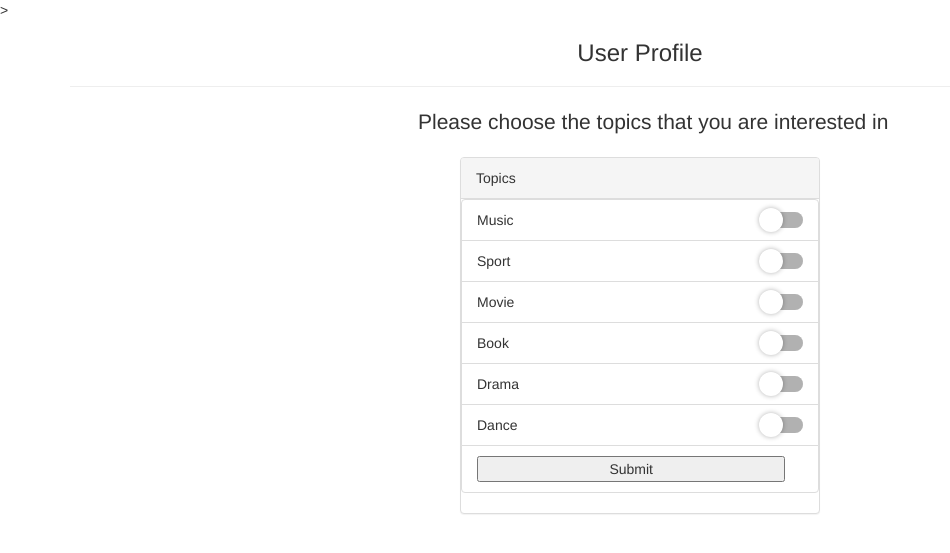
After one commit to YuzhouPeng/CS7IS5-Adaptive-Application, a Django app: page /dashboard/ in a window 1280 px wide. The commit adds this page. Shown: the top 553 px of the page, without its empty margins (0-950 px from the left). Run offline with Django 3.2, Linux system fonts and the light colour scheme; some libraries are stand-ins or nearby versions.

Commit message:
User profile page Add one more feature(interest) in User model

```diff
--- a/AdaptiveApplication/urls.py
+++ b/AdaptiveApplication/urls.py
@@ -26,4 +26,6 @@ urlpatterns = [
     path('index/', adaptive_dashboard_views.index, name='index'),
     path('monitor/', adaptive_dashboard_views.monitor, name='monitor'),
     path('logout/', adaptive_dashboard_views.logout, name='logout'),
+    path('dashboard/', adaptive_dashboard_views.dashboard, name='dashboard'),
+
 ]
--- a/adaptive_dashboard/form.py
+++ b/adaptive_dashboard/form.py
@@ -15,3 +15,6 @@ class RegisterForm(forms.Form):
     password2 = forms.CharField(label="confirmpassword", max_length=128, widget=forms.TextInput(attrs={'class': 'form-control'}))
     email = forms.EmailField(label="emailaddress", widget=forms.TextInput(attrs={'class': 'form-control'}))
     sex = forms.ChoiceField(label='gender', choices=gender)
+
+# class Dashboard(forms.Form):
+#     topics = forms.getlist('checks')
--- /dev/null
+++ b/adaptive_dashboard/static/css/dashboard.css
@@ -0,0 +1,53 @@
+.material-switch > input[type="checkbox"] {
+    display: none;
+}
+
+.material-switch > label {
+    cursor: pointer;
+    height: 0px;
+    position: relative;
+    width: 40px;
+}
+
+.material-switch > label::before {
+    background: rgb(0, 0, 0);
+    box-shadow: inset 0px 0px 10px rgba(0, 0, 0, 0.5);
+    border-radius: 8px;
+    content: '';
+    height: 16px;
+    margin-top: -8px;
+    position:absolute;
+    opacity: 0.3;
+    transition: all 0.4s ease-in-out;
+    width: 40px;
+}
+.material-switch > label::after {
+    background: rgb(255, 255, 255);
+    border-radius: 16px;
+    box-shadow: 0px 0px 5px rgba(0, 0, 0, 0.3);
+    content: '';
+    height: 24px;
+    left: -4px;
+    margin-top: -8px;
+    position: absolute;
+    top: -4px;
+    transition: all 0.3s ease-in-out;
+    width: 24px;
+}
+.material-switch > input[type="checkbox"]:checked + label::before {
+    background: inherit;
+    opacity: 0.5;
+}
+.material-switch > input[type="checkbox"]:checked + label::after {
+    background: inherit;
+    left: 20px;
+}
+
+.lead{
+    padding-left:30%;
+}
+#Submit{
+    padding-left:40%;
+    padding-right:40%;
+
+}
--- a/adaptive_dashboard/templates/contact.html
+++ b/adaptive_dashboard/templates/contact.html
@@ -5,6 +5,6 @@
     <title>Title</title>
 </head>
 <body>
-contact
+<h1>Page 1</h1>
 </body>
 </html>
--- /dev/null
+++ b/adaptive_dashboard/templates/dashboard.html
@@ -0,0 +1,112 @@
+{% load static %}
+<!doctype html>
+<html lang="en">
+<head>
+<!-- Latest compiled and minified CSS -->
+    <link href="{% static "css/dashboard.css" %}" rel="stylesheet">
+    <link href="//maxcdn.bootstrapcdn.com/bootstrap/3.3.0/css/bootstrap.min.css" rel="stylesheet" id="bootstrap-css">
+    <script src="http://code.jquery.com/jquery-1.11.1.min.js"></script>
+    <script src="http://ajax.googleapis.com/ajax/libs/jquery/1.8.0/jquery.min.js"></script>>
+
+</head>
+
+<body>
+<div class="container">
+    <h3 class="text-center">User Profile</h3>
+    <hr>
+    <div class="col-xs-12">
+        <p class="lead">Please choose the topics that you are interested in</p>
+    </div>
+</div>
+
+<div class="container">
+    <div class="row">
+        <div class="col-xs-12 col-sm-6 col-md-4 col-sm-offset-3 col-md-offset-4">
+            <div class="panel panel-default">
+                <!-- Default panel contents -->
+                <div class="panel-heading">Topics</div>
+                <form action="/dashboard/" method="post" >
+                    {% csrf_token %}
+                    <!-- List group -->
+                    <ul class="list-group">
+                        <li class="list-group-item">
+                            Music
+                            <div class="material-switch pull-right">
+                                <input id="someSwitchOptionDefault" name="someSwitchOption001" type="checkbox" value="Music"/>
+                                <label for="someSwitchOptionDefault" class="label-default"></label>
+                            </div>
+                        </li>
+                        <li class="list-group-item">
+                            Sport
+                            <div class="material-switch pull-right">
+                                <input id="someSwitchOptionPrimary" name="someSwitchOption001" type="checkbox" value="Sport"/>
+                                <label for="someSwitchOptionPrimary" class="label-primary"></label>
+                            </div>
+                        </li>
+                        <li class="list-group-item">
+                            Movie
+                            <div class="material-switch pull-right">
+                                <input id="someSwitchOptionSuccess" name="someSwitchOption001" type="checkbox" value="Movie"/>
+                                <label for="someSwitchOptionSuccess" class="label-success"></label>
+                            </div>
+                        </li>
+                        <li class="list-group-item">
+                            Book
+                            <div class="material-switch pull-right">
+                                <input id="someSwitchOptionInfo" name="someSwitchOption001" type="checkbox" value="Book"/>
+                                <label for="someSwitchOptionInfo" class="label-info"></label>
+                            </div>
+                        </li>
+                        <li class="list-group-item">
+                            Drama
+                            <div class="material-switch pull-right">
+                                <input id="someSwitchOptionWarning" name="someSwitchOption001" type="checkbox" value="Drama"/>
+                                <label for="someSwitchOptionWarning" class="label-warning"></label>
+                            </div>
+                        </li>
+                        <li class="list-group-item">
+                            Dance
+                            <div class="material-switch pull-right">
+                                <input id="someSwitchOptionDanger" name="someSwitchOption001" type="checkbox" value="Dance"/>
+                                <label for="someSwitchOptionDanger" class="label-danger"></label>
+                            </div>
+                        </li>
+                        <li class="list-group-item" >
+                            <input type="submit" class="signout_btn" value="Submit" id="Submit" onclick="checkbox()"/>
+
+                        </li>
+                    </ul>
+                </form>
+            </div>
+        </div>
+    </div>
+</div>
+</body>
+
+<script>
+function checkbox()
+{
+    var str=document.getElementsByName("someSwitchOption001");
+    var objarray=str.length;
+    var chestr = [];
+    for (i=0;i<objarray;i++)
+    {
+      if(str[i].checked == true)
+      {
+       chestr.push(str[i].value);
+      }
+    }
+    if(chestr.length == 0)
+    {
+        console.log(chestr)
+      alert("Please choose at least one.");
+    }
+    else
+    {
+      alert("Topics which you like："+chestr);
+    }
+}
+
+</script>
+
+</html>
--- a/adaptive_dashboard/views.py
+++ b/adaptive_dashboard/views.py
@@ -56,6 +56,9 @@ def register(request):
     register_form = form.RegisterForm()
     return render(request, 'register.html', locals())
 
+    register_form = form.Topic()
+    return render(request, 'dashboard.html', locals())
+
 
 def logout(request):
     if not request.session.get('is_login', None):
@@ -75,10 +78,32 @@ def monitor(request):
     pass
     return render(request, 'monitor.html')
 
+def dashboard(request):
+    print("INSIDE DASHBOARD")
+    if request.method == "POST":
+        print("INSIDE POST")
+        # register_form = form.Dashboard(request.POST)
+        topics = request.POST.getlist('someSwitchOption001')
+        print("TOPICS------------:"+str(topics))
+        # username = request.session['user_id']
+        if request.session.get('is_login', None) is not None:
+            if(request.session['is_login'] == True ):
+                print(request.session.get('user_name'))
+
+                user = models.User.objects.get(name=request.session['user_name'])
+                user.interest = topics
+                user.save()
+                print('save successfully!')
+            return redirect('/contact/')
+
+    return render(request, 'dashboard.html')
+
+
+
 def login(request):
     #send_mail('subject', 'message', 'pengyuzhou2017@sina.com', ['pengyuzhou760783896@gmail.com'], fail_silently=False)
-    if request.session.get('is_login',None):
-        return redirect("/index/")
+   # if request.session.get['is_login']:
+   #     return redirect("/dashboard/")
     #test error 500
     #test_error_500_view()
     if request.method == "POST":
@@ -93,12 +118,13 @@ def login(request):
                     request.session['is_login'] = True
                     request.session['user_id'] = user.id
                     request.session['user_name'] = user.name
-                    return redirect('/index/')
+                    return redirect('/dashboard/')
                 else:
                     message = "Password incorrect"
             except:
                 message = "Non-exist user"
-        return render(request, 'login.html', locals())
+        # return render(request, 'dashboard.html', locals())
+        return redirect('/dashboard/')
 
     login_form = form.UserForm()
     return render(request, 'login.html', locals())
```
Also changed, not shown: adaptive_dashboard/models.py (+10 -0 lines).
